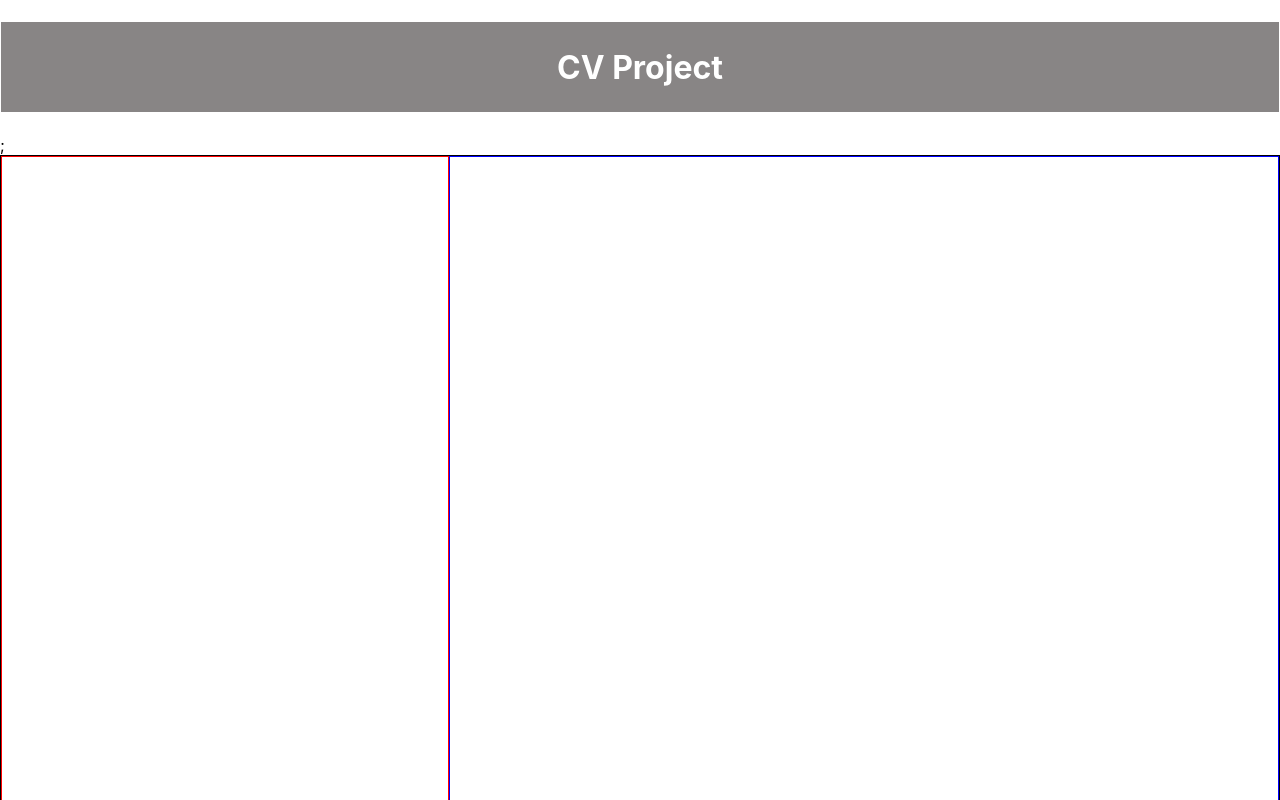
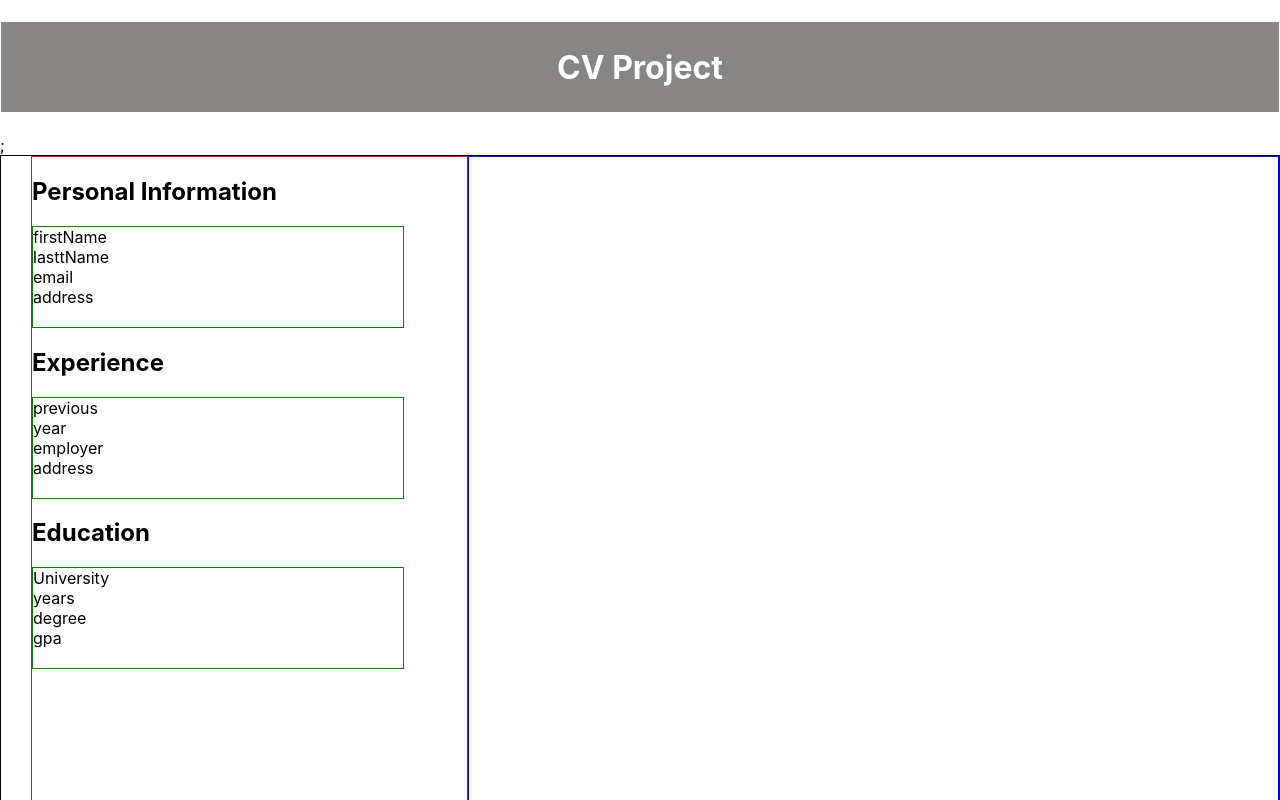
Before and after one commit to kpgh46/coverproject, a React (Create React App) app: page / in a window 1280 px wide. Shown: the top 800 px of the page. Built offline with nearby package versions, Linux system fonts and the light colour scheme.

Commit message:
entry sections

```diff
--- a/src/App.css
+++ b/src/App.css
@@ -17,11 +17,24 @@
 
 .entry {
 	display: flex;
+	flex-direction: column;
+	position: relative;
 	border: 1px solid red;
 	width: 35%;
+	margin-left: 30px;
 }
 .preview {
 	display: flex;
 	border: 1px solid blue;
 	width: 65%;
 }
+
+.entry-header {
+	color: black;
+}
+
+.entry-section {
+	width: 85%;
+	border: 1px green solid;
+	height: 100px;
+}
--- a/src/App.js
+++ b/src/App.js
@@ -1,5 +1,7 @@
-import logo from "./logo.svg";
 import "./App.css";
+import Personal from "./components/Personal";
+import Experience from "./components/Experience";
+import Education from "./components/Education";
 
 function App() {
 	return (
@@ -7,11 +9,17 @@ function App() {
 			<h1 className="header">CV Project </h1>;
 			<div className="main">
 				<div className="entry">
-					<section className="personal"></section>
+					<section className="personal">
+						<Personal />
+					</section>
 
-					<section className="experience"></section>
+					<section className="experience">
+						<Experience />
+					</section>
 
-					<section className="education"></section>
+					<section className="education">
+						<Education />
+					</section>
 				</div>
 
 				<div className="preview">
--- /dev/null
+++ b/src/components/Education.js
@@ -0,0 +1,15 @@
+import React from "react";
+
+export default function Education() {
+	return (
+		<div>
+			<h2 className="entry-header">Education</h2>
+			<div className="entry-section">
+				<div>University</div>
+				<div>years</div>
+				<div>degree</div>
+				<div>gpa</div>
+			</div>
+		</div>
+	);
+}
--- /dev/null
+++ b/src/components/Experience.js
@@ -0,0 +1,15 @@
+import React from "react";
+
+export default function Experience() {
+	return (
+		<div>
+			<h2 className="entry-header">Experience</h2>
+			<div className="entry-section">
+				<div>previous</div>
+				<div>year</div>
+				<div>employer</div>
+				<div>address</div>
+			</div>
+		</div>
+	);
+}
--- /dev/null
+++ b/src/components/Personal.js
@@ -0,0 +1,15 @@
+import React from "react";
+
+export default function Personal() {
+	return (
+		<div>
+			<h2 className="entry-header">Personal Information</h2>
+			<div className="entry-section">
+				<div>firstName</div>
+				<div>lasttName</div>
+				<div>email</div>
+				<div>address</div>
+			</div>
+		</div>
+	);
+}
```
